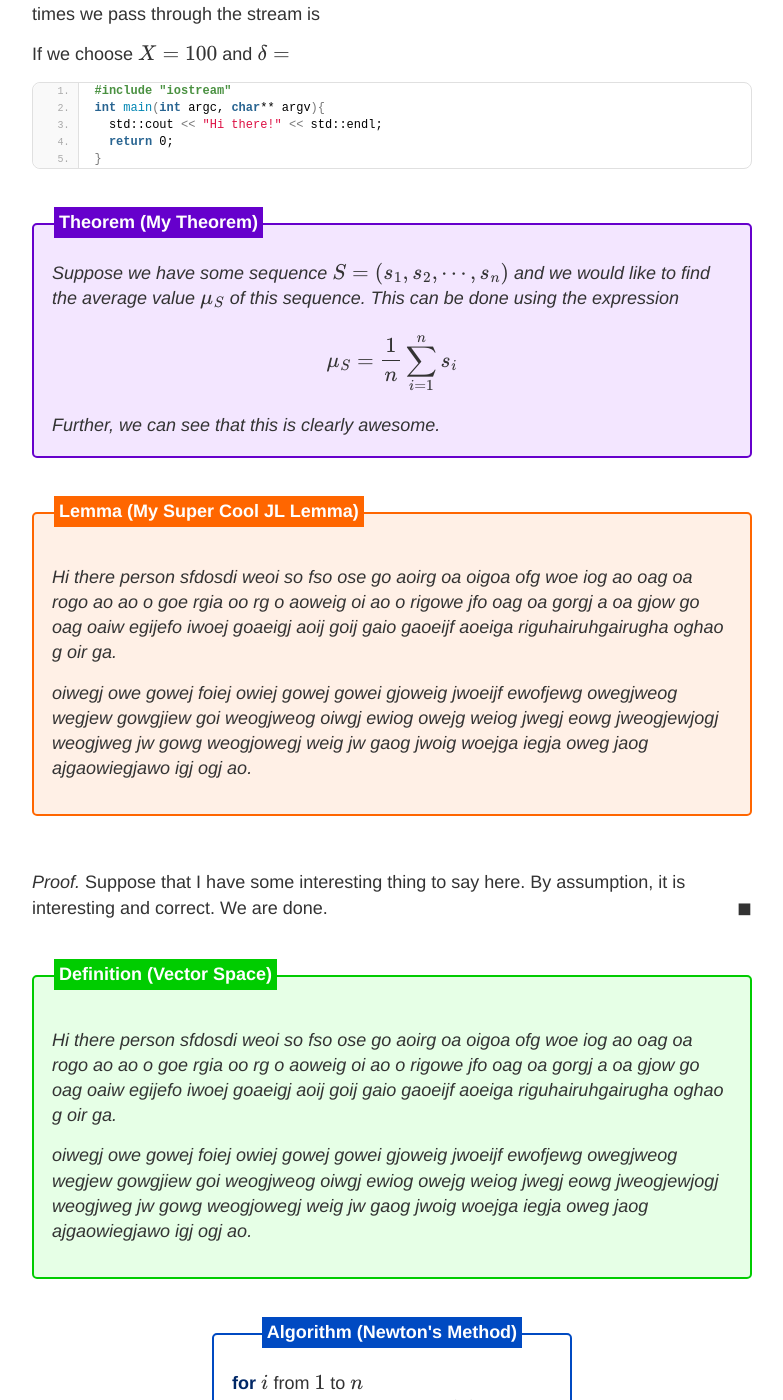
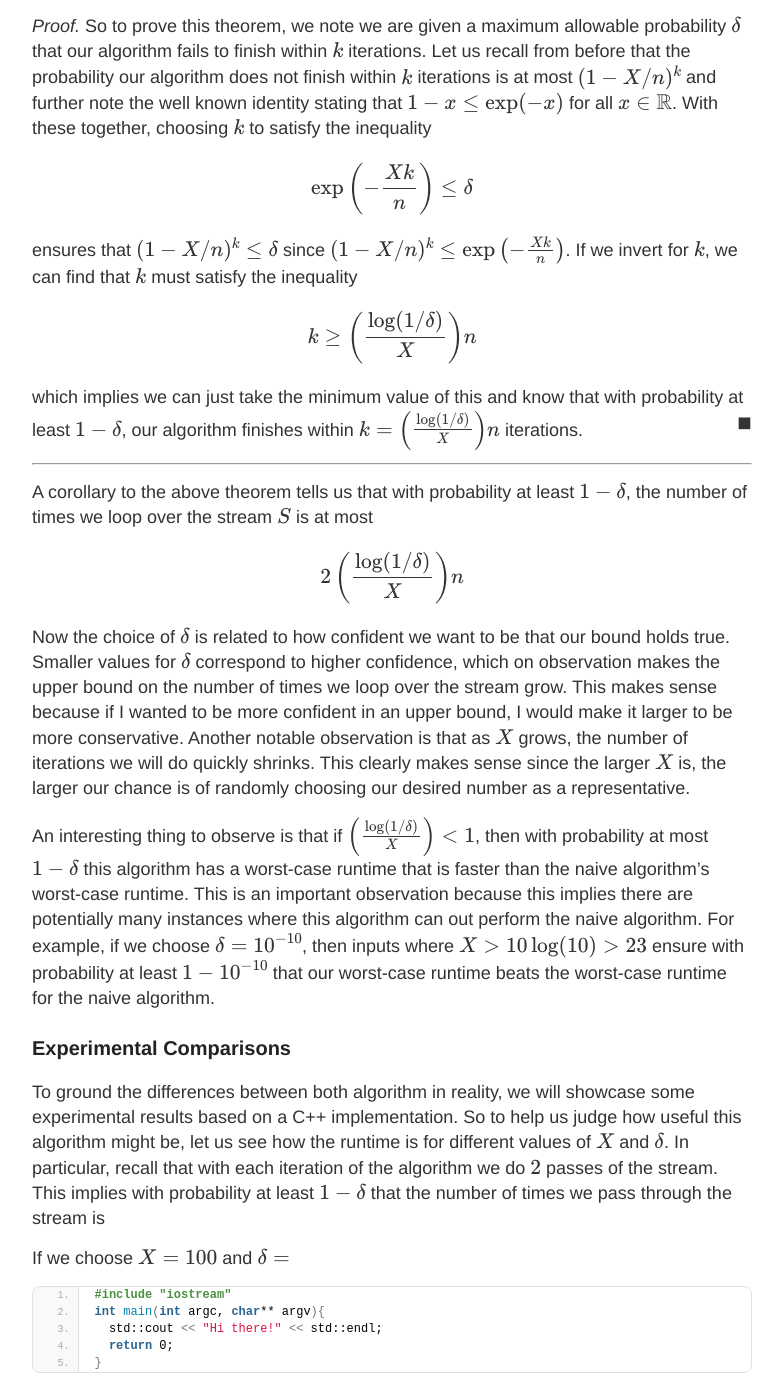
Before and after one commit to choward1491/choward1491.github.io, a Jekyll site: the page built from _posts/2020-7-25-Searching-Streams-for-the-Unknown.md, in a window 1280 px wide and 1400 px high, scrolled down 6548 px. Shown: the whole window, without its empty margins (248-1031 px from the left). Built offline with Jekyll 4.4.1, drawn with Linux system fonts in a browser that asks for light colours; nearby versions of some CDN libraries; comment, search, counter and statistics services are not loaded; some of the changed text lies outside the part shown.

Commit message:
push some changes.. streaming post

```diff
--- a/_posts/2020-7-25-Searching-Streams-for-the-Unknown.md
+++ b/_posts/2020-7-25-Searching-Streams-for-the-Unknown.md
@@ -110,16 +110,40 @@ Now let us consider the correctness for the randomized number search algorithm.
 
 #### Some Analysis
 
-Recall that the assumption built into the problem is that there exists exactly one number that will appear in the stream at least $X$ times. This implies that when we randomly choose a representative, the probability we do _not_ choose the desired number is at most $(1-X/n)$. Now suppose our algorithm does $k$ iterations of the main loop. Let us call $E_{k}$ the event that none of these $k$ iterations find the desired number using the randomly sampled representative. Since each iteration is independent of all others, this implies that this probability is at most
+##### Average Performance
+
+Recall that the assumption built into the problem is that there exists exactly one number that will appear in the stream at least $X$ times. This implies that when we randomly choose a representative, the probability we do choose the desired number is at least $X/n$. With this fact, we have the following result
+
+<div class="theorem" >
+    <div class="theorem_name" text="Average Runtime"></div>
+
+    Suppose we are given an input instance $(S,X)$ to the randomized number search algorithm, where $S$ is a size $n$ stream. The expected number of times we will loop over the stream $S$ is at most
+
+    $$\left(\frac{2}{X}\right) n$$
+</div>
+<div class="proof">
+	As noted before, the probability we randomly choose a representative that is the desired number is at least $X/n$. Suppose the exact probability of successfully choosing the number of the representative is $p$, then we can model the number of iterations $I$ of our main loop as a geometric random variable with probability of success equal to $p$, denoted $G(p)$. Since $I \sim G(p)$, the expected value of $I$ is equal to $1/p$ and can be upper bounded by
+
+	$$\mathbb{E}\left(I\right) = \frac{1}{p} \leq \frac{n}{X}$$
+
+	At each iteration, we loop over the stream $S$ exactly $2$ times, implying that the expected number of times we will loop over the stream's contents is at most
+
+	$$\left(\frac{2}{X}\right) n$$
+</div>
+
+
+##### High Probability Worst-case Performance
+
+Again recalling our desired number is in the stream at least $X$ times, this implies that at some iteration the representative chosen randomly is _not_ the desired number with probability at most $(1 - X/n)$. Now suppose our algorithm does $k$ iterations of the main loop. Let us call $E_{k}$ the event that none of these $k$ iterations find the desired number using the randomly sampled representative. Since each iteration is independent of all others, this implies that this probability is at most
 
 $$ \begin{align}
 \text{Pr}\left\lbrace E_k \right\rbrace &\leq \left(1 - X/n\right)^k
 \end{align}$$
 
-Now the above probability corresponds to a _worst case_ probability that our algorithm does not finish in $k$ iterations. This fact leads us to the following result
+Now the above probability corresponds to a _worst-case_ probability that our algorithm does not finish in $k$ iterations. This fact leads us to the following result
 
 <div class="theorem" >
-    <div class="theorem_name" text="Algorithm Runtime"></div>
+    <div class="theorem_name" text="Worst-case Runtime"></div>
 
     Define $\delta > 0$ as the maximum allowable probability that our randomized algorithm does <strong>not</strong> find the desired number within $k$ iterations of its loop. If we choose
 
@@ -147,7 +171,11 @@ $$2\left(\frac{\log(1/\delta)}{X}\right) n$$
 
 Now the choice of $\delta$ is related to how confident we want to be that our bound holds true. Smaller values for $\delta$ correspond to higher confidence, which on observation makes the upper bound on the number of times we loop over the stream grow. This makes sense because if I wanted to be more confident in an upper bound, I would make it larger to be more conservative. Another notable observation is that as $X$ grows, the number of iterations we will do quickly shrinks. This clearly makes sense since the larger $X$ is, the larger our chance is of randomly choosing our desired number as a representative.
 
-So to help us judge how useful this algorithm might be, let us see how the runtime is for different values of $X$ and $\delta$. In particular, recall that with each iteration of the algorithm we do $2$ passes of the stream. This implies with probability at least $1-\delta$ that the number of times we pass through the stream is
+An interesting thing to observe is that if $\left(\frac{\log(1/\delta)}{X}\right) < 1$, then with probability at most $1 - \delta$ this algorithm has a worst-case runtime that is faster than the naive algorithm's worst-case runtime. This is an important observation because this implies there are potentially many instances where this algorithm can out perform the naive algorithm. For example, if we choose $\delta = 10^{-10}$, then inputs where $X > 10 \log(10) > 23$ ensure with probability at least $1 - 10^{-10}$ that our worst-case runtime beats the worst-case runtime for the naive algorithm.
+
+### Experimental Comparisons
+
+To ground the differences between both algorithm in reality, we will showcase some experimental results based on a C++ implementation. So to help us judge how useful this algorithm might be, let us see how the runtime is for different values of $X$ and $\delta$. In particular, recall that with each iteration of the algorithm we do $2$ passes of the stream. This implies with probability at least $1-\delta$ that the number of times we pass through the stream is
 
 
 If we choose $X = 100$ and $\delta =$
@@ -159,67 +187,3 @@ int main(int argc, char** argv){
 	return 0;
 }
 </pre>
-
-<div class="theorem" >
-    <div class="theorem_name" text="My Theorem"></div>
-
-    Suppose we have some sequence $S = (s_1, s_2, \cdots, s_n)$ and we would like to find the average value $\mu_S$ of this sequence. This can be done using the expression
-
-    $$\mu_S = \frac{1}{n} \sum_{i=1}^n s_i$$
-
-    Further, we can see that this is clearly awesome.
-</div>
-
-<div class="lemma" >
-    <div class="lemma_name" text="My Super Cool JL Lemma"></div>
-
-    <p>
-    Hi there person sfdosdi weoi so fso ose go aoirg oa oigoa ofg woe iog ao oag oa rogo ao ao o goe rgia oo rg o aoweig oi ao o rigowe jfo oag oa gorgj a oa gjow go oag oaiw egijefo iwoej goaeigj aoij goij gaio gaoeijf aoeiga riguhairuhgairugha oghao g oir ga.
-    </p>
-
-    <p>
-    oiwegj owe gowej foiej owiej gowej gowei gjoweig jwoeijf ewofjewg owegjweog wegjew gowgjiew goi weogjweog oiwgj ewiog owejg weiog jwegj eowg jweogjewjogj weogjweg jw gowg weogjowegj weig jw gaog jwoig woejga iegja oweg jaog ajgaowiegjawo igj ogj ao.
-    </p>
-</div>
-
-<div class="proof">
-    Suppose that I have some interesting thing to say here. By assumption, it is interesting and correct. We are done.
-</div>
-
-<div class="defn" >
-    <div class="defn_name" text="Vector Space"></div>
-
-    <p>
-    Hi there person sfdosdi weoi so fso ose go aoirg oa oigoa ofg woe iog ao oag oa rogo ao ao o goe rgia oo rg o aoweig oi ao o rigowe jfo oag oa gorgj a oa gjow go oag oaiw egijefo iwoej goaeigj aoij goij gaio gaoeijf aoeiga riguhairuhgairugha oghao g oir ga.
-    </p>
-
-    <p>
-    oiwegj owe gowej foiej owiej gowej gowei gjoweig jwoeijf ewofjewg owegjweog wegjew gowgjiew goi weogjweog oiwgj ewiog owejg weiog jwegj eowg jweogjewjogj weogjweg jw gowg weogjowegj weig jw gaog jwoig woejga iegja oweg jaog ajgaowiegjawo igj ogj ao.
-    </p>
-</div>
-
-<div class="algorithm">
-    <div class="algorithm_name" text="Newton's Method"></div>
-    <div class="for_loop"> $i$ from $1$ to $n$
-        <ul>
-            <li>Compute Jacobian of $f(x)$</li>
-            <li>Compute Newton step</li>
-            <li>$x \leftarrow x + \Delta x$</li>
-            <li>
-                <div class="if_cond"> $|x| < \epsilon$
-                    <ul>
-                        <li>
-                            <div class="return">$x$</div>
-                        </li>
-                    </ul>
-                </div>
-                <div class="else_cond">
-                    <ul><li>
-                        <div class="continue"></div>
-                    </li></ul>
-                </div>
-                <div class="endif"></div>
-            </li>
-        </ul>
-    </div>
-</div>
```
